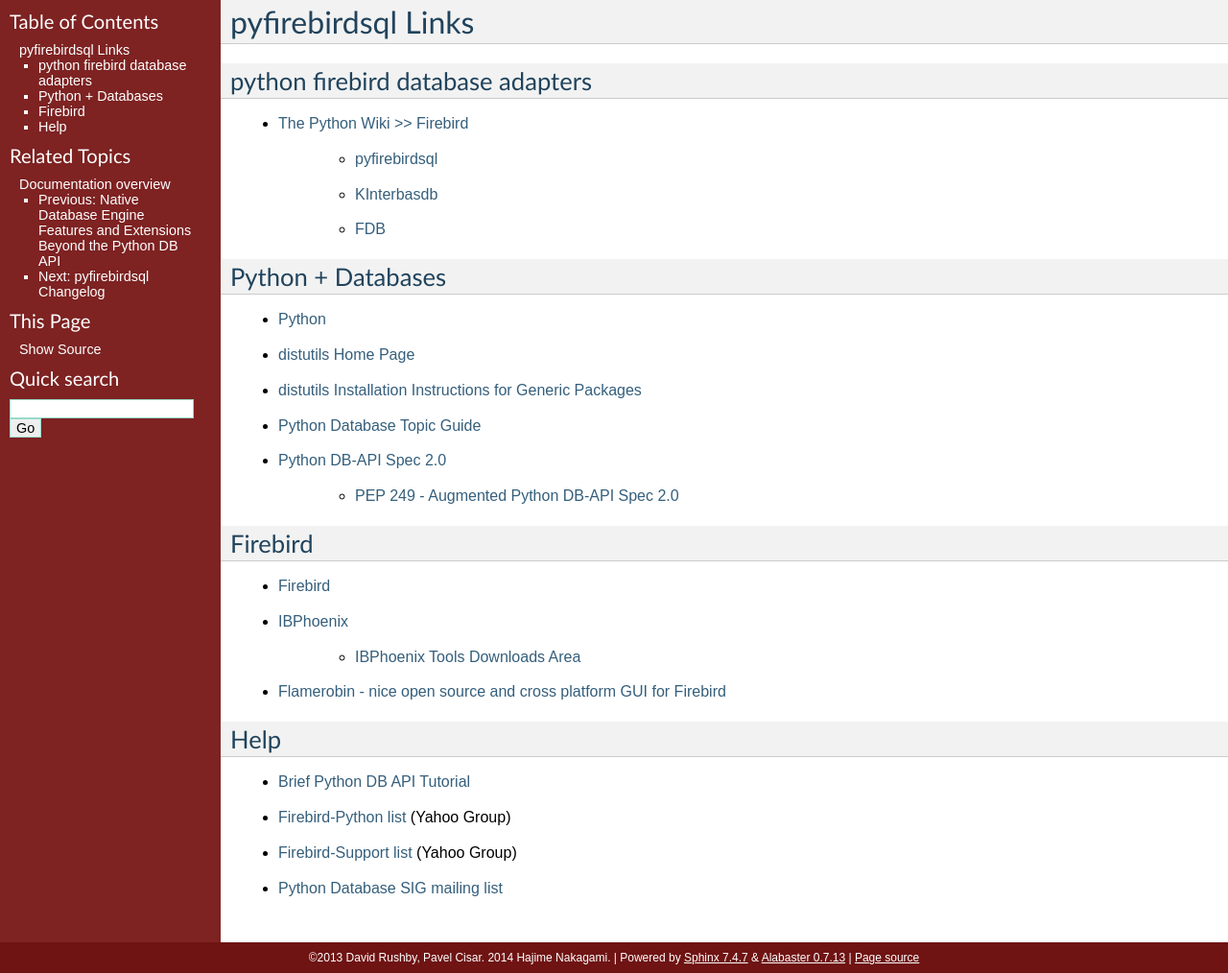
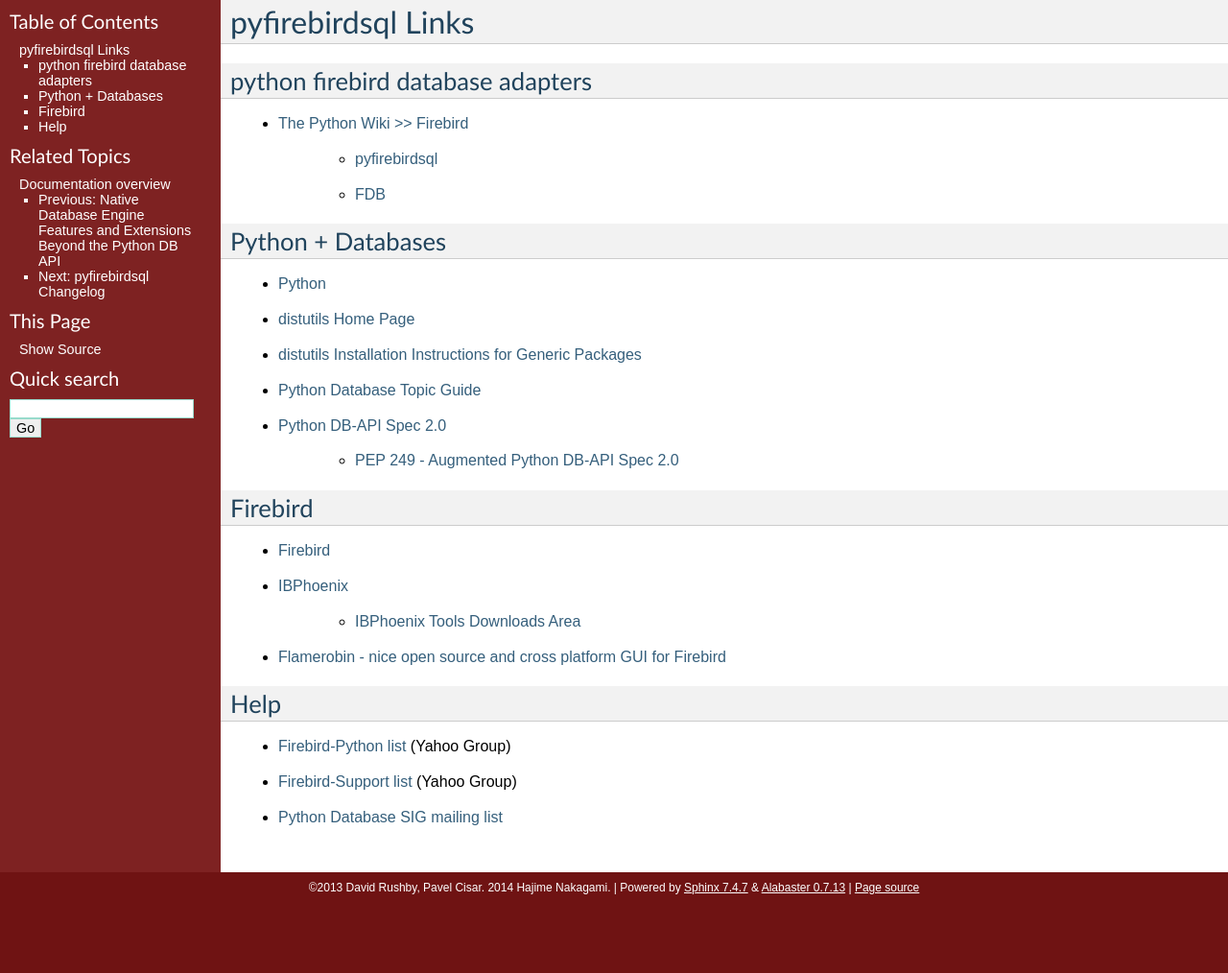
Before and after one commit to nakagami/pyfirebirdsql, a Sphinx documentation site: the page built from sphinx/links.rst, in a window 1280 px wide. Shown: the whole page at 96% size. Built offline with Sphinx 7.4.7, drawn with Linux system fonts in a browser that asks for light colours; after the commit the page ends 941 px from its top, so only the background shows below that.

Commit message:
remove deprecated links

```diff
--- a/sphinx/links.rst
+++ b/sphinx/links.rst
@@ -8,8 +8,6 @@
 + `The Python Wiki >> Firebird <http://wiki.python.org/moin/Firebird>`__
 
    + `pyfirebirdsql <https://github.com/nakagami/pyfirebirdsql>`__
-
-   + `KInterbasdb <http://www.firebirdsql.org/en/python-driver/>`__
 
    + `FDB <http://pypi.python.org/pypi/fdb/>`__
 
@@ -41,8 +39,6 @@
 Help
 ^^^^
 
-+ `Brief Python DB API Tutorial <http://www.amk.ca/python/writing/DB-
-  API.html>`__
 + `Firebird-Python list <http://groups.yahoo.com/group/firebird-
   python/>`__ (Yahoo Group)
 + `Firebird-Support list <http://groups.yahoo.com/group/firebird-
```
